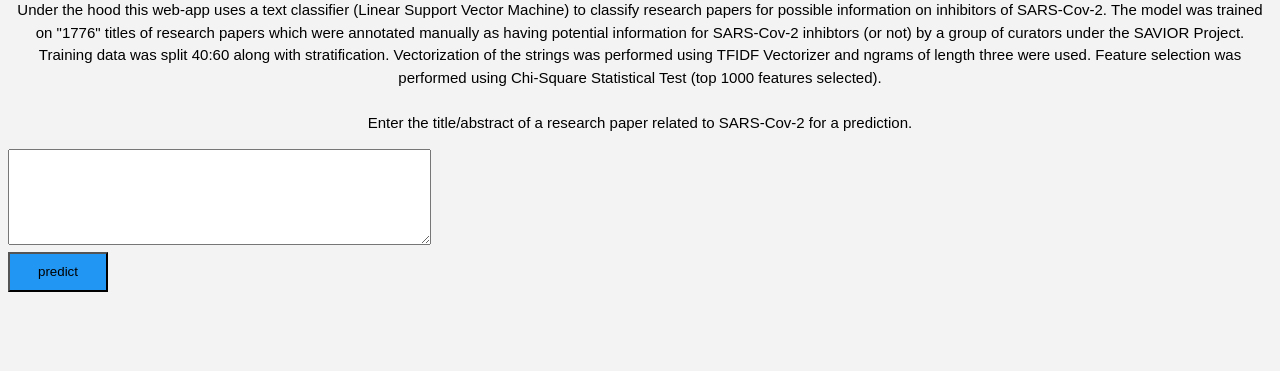
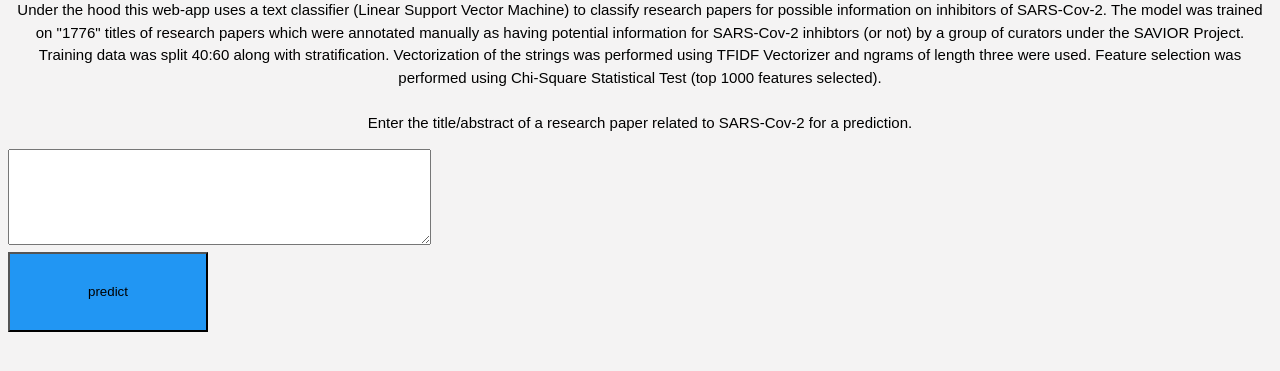
Before and after one commit to kinghadrada/saviornlp, a Flask app: template templates/home.html in a window 1280 px wide. Shown: the part 177-548 px from the top of the page. Run offline with Flask 2, Linux system fonts and the light colour scheme; the template is opened without the code that fills it, so the values that code supplies are empty; parts of the project's set-up code (start-up, migrations or seed data) failed here and were passed over.

Commit message:
Update styles.css

```diff
--- a/static/styles.css
+++ b/static/styles.css
@@ -44,8 +44,8 @@ header h2{
 
 
 .btn-info {background-color: #2196F3;
-	height:40px;
-	width:100px;} /* Blue */
+	height:80px;
+	width:200px;} /* Blue */
 .btn-info:hover {background: #0b7dda;}
 
 
```
